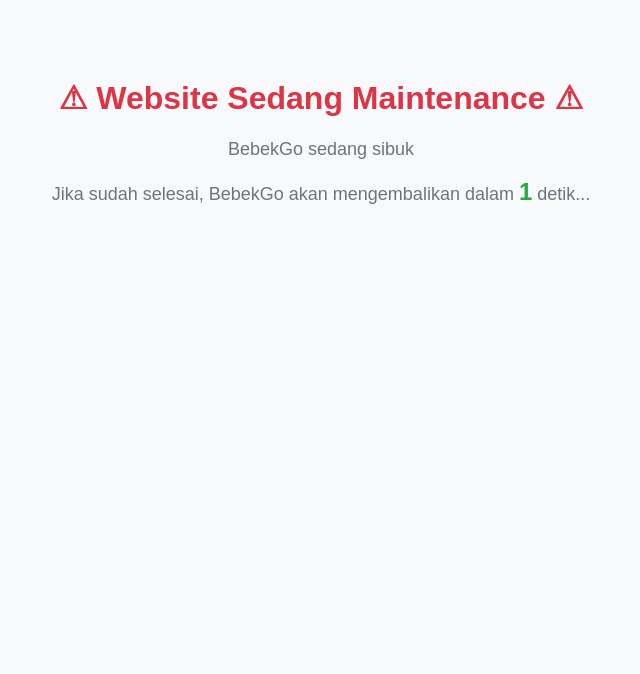
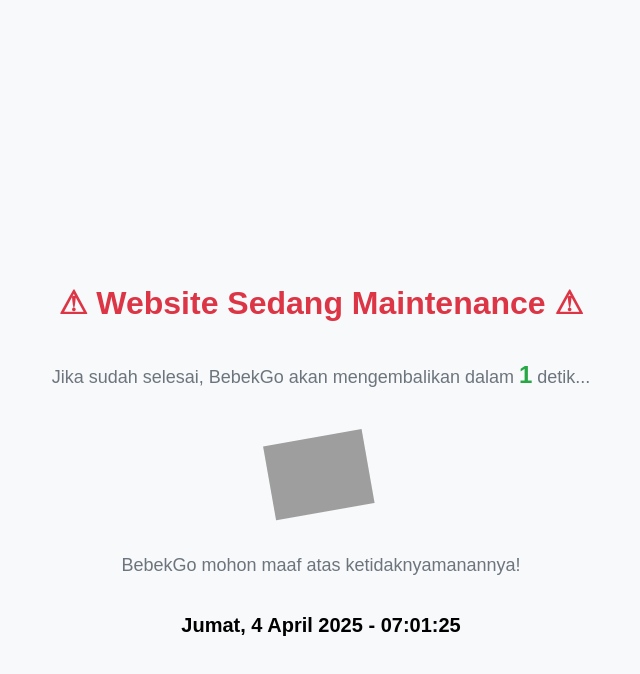
Before and after one commit to BebekGo/Under_Maintenances, a plain HTML site: page index.html in a window 1280 px wide. Shown: the whole page, without its empty margins (319-959 px from the left). Drawn offline with Linux system fonts and the light colour scheme; grey boxes are pictures that could not be loaded.

Commit message:
Update index.html

```diff
--- a/index.html
+++ b/index.html
@@ -10,6 +10,12 @@
             text-align: center;
             padding: 50px;
             background-color: #f8f9fa;
+            display: flex;
+            justify-content: center;
+            align-items: center;
+            height: 100vh; /* Full screen height */
+            margin: 0; /* Remove default margin */
+            flex-direction: column; /* Stack elements vertically */
         }
         h1 {
             color: #dc3545;
@@ -22,6 +28,47 @@
             font-size: 24px;
             font-weight: bold;
             color: #28a745;
+        }
+
+        /* Animasi bebek */
+        .duck-container {
+            margin-top: 30px;
+            display: flex;
+            justify-content: center;
+            align-items: center;
+            flex-direction: column;
+        }
+        .duck {
+            width: 100px;
+            height: 100px;
+            background-image: url(https://media2.giphy.com/media/v1.Y2lkPTc5MGI3NjExYjZ2dWg4am12a2xwemg2djIxNG5jcHkydHNmYjJtbnl2ZG8wZ2o1ZSZlcD12MV9pbnRlcm5hbF9naWZfYnlfaWQmY3Q9cw/88hQl2UDfkduQWtlv9/giphy.gif); /* Ganti dengan URL gambar bebek */
+            background-size: contain;
+            background-repeat: no-repeat;
+            animation: shake 1s infinite;
+        }
+
+        @keyframes shake {
+            0% {
+                transform: rotate(-10deg);
+            }
+            25% {
+                transform: rotate(10deg);
+            }
+            50% {
+                transform: rotate(-10deg);
+            }
+            75% {
+                transform: rotate(10deg);
+            }
+            100% {
+                transform: rotate(0deg);
+            }
+        }
+
+        .clock {
+            font-size: 20px;
+            margin-top: 20px;
+            font-weight: bold;
         }
     </style>
     <script>
@@ -39,17 +86,56 @@
             }
         }
 
+        // Fungsi untuk menampilkan waktu real-time
+        function updateClock() {
+            const now = new Date();
+
+            const clock = {
+                hour: now.getHours(),
+                minute: now.getMinutes(),
+                second: now.getSeconds(),
+                day: now.getDate(),
+                weekday: now.toLocaleString('id-ID', { weekday: 'long' }),
+                bulan: now.toLocaleString('id-ID', { month: 'long' }),
+                tahun: now.getFullYear()
+            };
+
+            // Format jam, menit, dan detik dengan dua digit
+            clock.hour = clock.hour < 10 ? '0' + clock.hour : clock.hour;
+            clock.minute = clock.minute < 10 ? '0' + clock.minute : clock.minute;
+            clock.second = clock.second < 10 ? '0' + clock.second : clock.second;
+
+
+            // Menampilkan waktu di elemen dengan id "clock"
+            document.getElementById('clock').textContent =
+                `${clock.weekday}, ${clock.day} ${clock.bulan} ${clock.tahun} - ${clock.hour}:${clock.minute}:${clock.second}`;
+        }
+
+        // Memperbarui waktu setiap detik
+        setInterval(updateClock, 1000);
+
         // Deteksi refresh halaman dan redirect jika perlu
         if (performance.navigation.type === 1) {
             window.location.href = "https://griyamasterlandhass.my.id/lovelace";
         }
 
-        window.onload = countdown;
+        window.onload = function() {
+            countdown();
+            updateClock();  // Menampilkan waktu pada saat halaman dimuat
+        };
     </script>
 </head>
 <body>
     <h1>⚠ Website Sedang Maintenance ⚠</h1>
-    <p>BebekGo sedang sibuk</p>
     <p>Jika sudah selesai, BebekGo akan mengembalikan dalam <span id="countdown">5</span> detik...</p>
+
+    <div class="duck-container">
+        <div class="duck"></div>
+        <p>BebekGo mohon maaf atas ketidaknyamanannya!</p>
+    </div>
+
+    <div class="clock" id="clock">
+        <!-- Waktu real-time akan ditampilkan di sini -->
+    </div>
 </body>
 </html>
```
